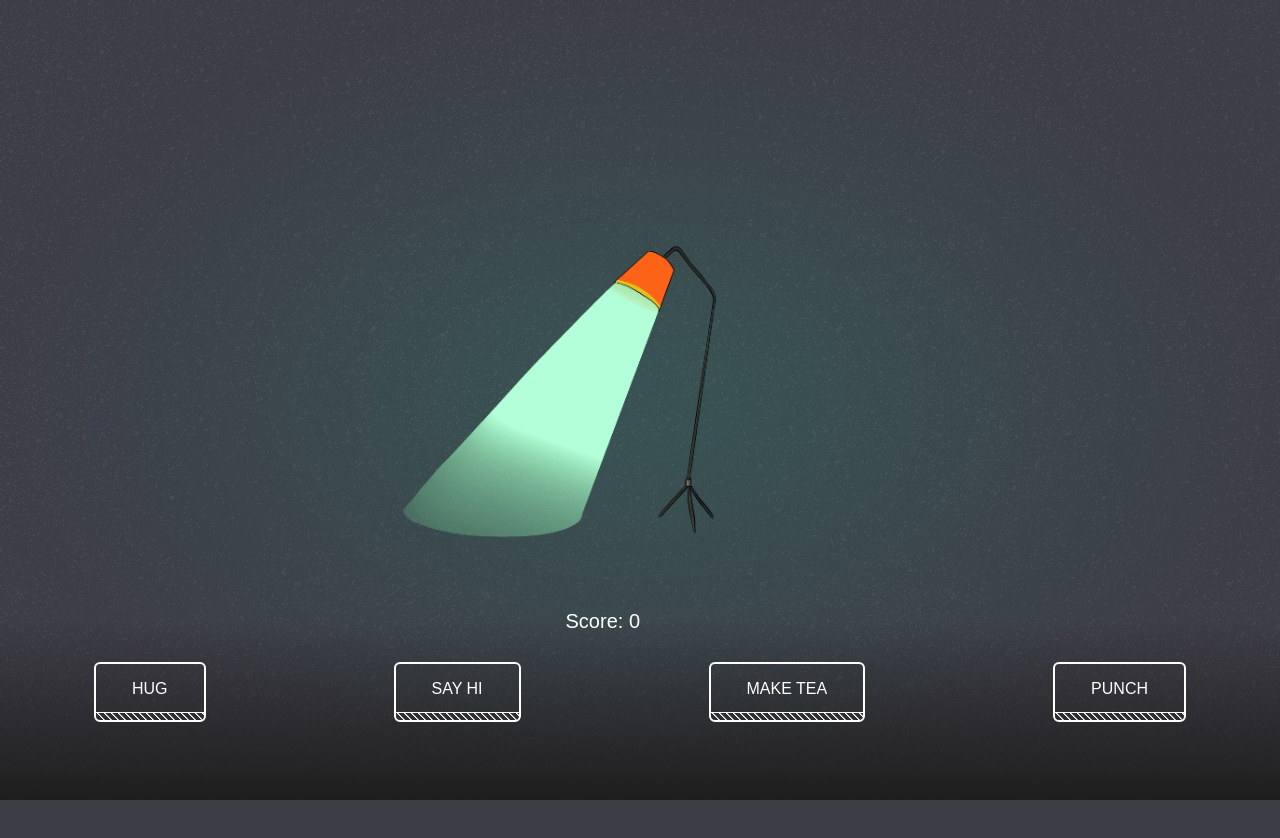
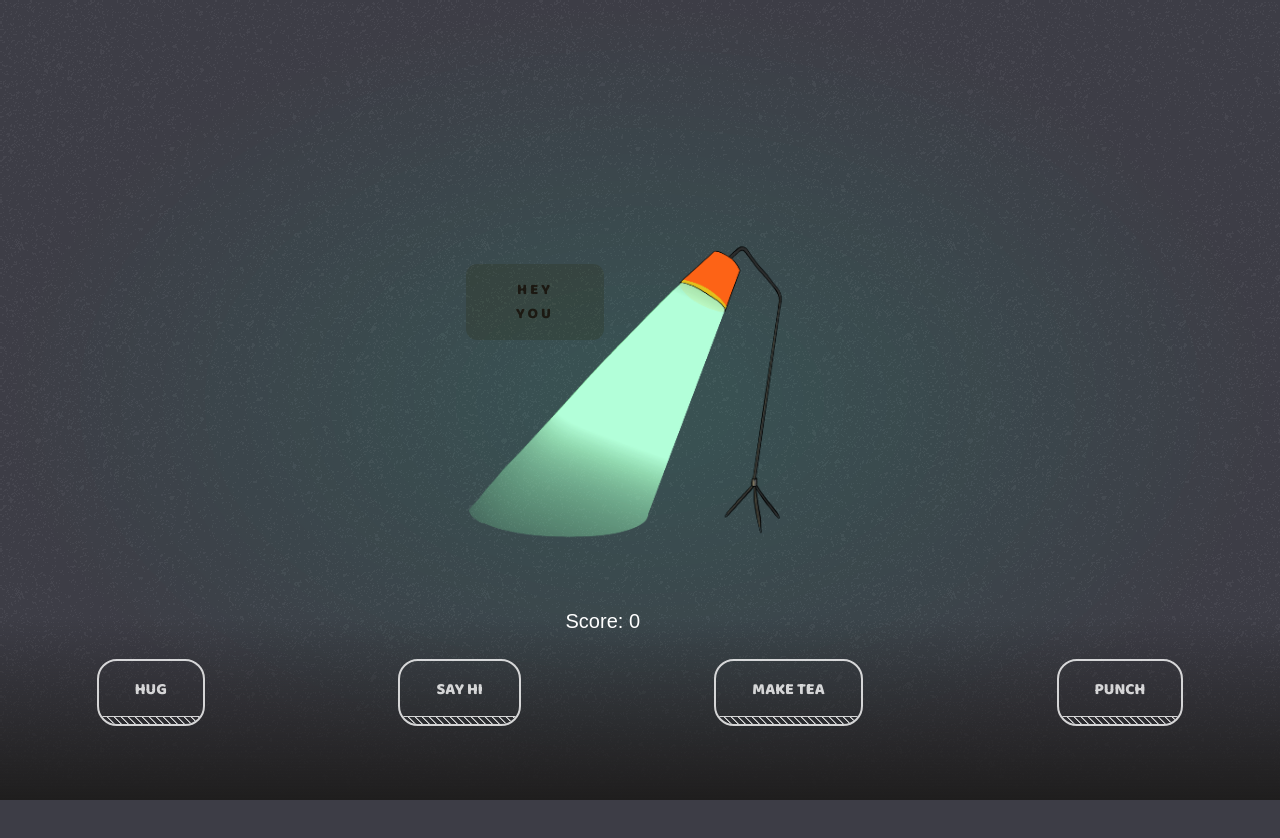
Before and after one commit to cakeinpanic/ld49, a React app: page / in a window 1280 px wide. Shown: the top 838 px of the page. Built offline with nearby package versions, Linux system fonts and the light colour scheme.

Commit message:
add bubble

```diff
--- a/src/App.css
+++ b/src/App.css
@@ -22,9 +22,18 @@
     width: 1000px;
     height: 900px;
     position: relative;
+    left: 66px;
 }
 
 @media (max-width: 1000px) {
+    #root *{
+        display: none;
+    }
+    #root:after{
+        content: 'sry, only on desktop';
+        font-family: "Baloo 2", cursive;
+        color: white;
+    }
     .Game {
         width: 100%;
         height: 50%;
--- a/src/App.tsx
+++ b/src/App.tsx
@@ -2,9 +2,11 @@ import { useState } from 'react'
 import useSound from 'use-sound'
 import './App.css'
 import { Buttons } from './Buttons'
+import { Speech } from './Speech'
 import lamp from './lamp.png'
 import light from './light.png'
-import {ScoreContext} from './score.context'
+import {ScoreContext} from './context/score.context'
+
 const music = require('./music.mp3').default
 const root = document.documentElement
 
@@ -45,6 +47,7 @@ function App() {
       <div className="Game">
         <img className="img light" src={light}/>
         <img className="img lamp" src={lamp}/>
+        <Speech/>
         {/*{showBtn && <button className="start-btn" onClick={() => {*/}
         {/*  // play();*/}
         {/*  setShowBtn(false)*/}
--- a/src/Buttons.css
+++ b/src/Buttons.css
@@ -10,12 +10,6 @@
     align-items: center;
 }
 
-.Button {
-  display: inline-block;
-    background: rgba(255,255,255,.5);
-    border-radius: 5px;
-    padding: 20px;
-}
 
 .score {
     position: absolute;
@@ -43,15 +37,6 @@
         background-position: 100% 0;
     }
 }
-body {
-    width: 100%;
-    height: 100vh;
-    display: flex;
-    justify-content: center;
-    align-items: center;
-    flex-direction: column;
-    font-family: sans-serif;
-}
 
 .btn {
     overflow: visible;
@@ -70,14 +55,14 @@ body {
     /*background-color: #fff;*/
     color: white;
     border: 2px solid white;
-    border-radius: 6px;
+    border-radius: 20px;
     margin-bottom: 16px;
     transition: all 0.5s ease;
+    font-family: "Baloo 2", cursive;
+    font-weight: bold;
+    opacity: .8;
 }
-.btn:-moz-focus-inner {
-    padding: 0;
-    border: 0;
-}
+
 .btn--stripe {
     overflow: hidden;
     position: relative;
@@ -97,7 +82,7 @@ body {
     background-size: 7px 7px;
 }
 .btn--stripe:hover {
-    background-color: rgba(255,255,255, .4);
+    background-color: rgba(255,255,255, .2);
     color: #fff;
     /*border-color: #000;*/
 }
--- a/src/Buttons.tsx
+++ b/src/Buttons.tsx
@@ -1,9 +1,6 @@
 import { useContext } from 'react'
 import './Buttons.css'
-import { ScoreContext } from './score.context'
-
-const music = require('./music.mp3').default
-const root = document.documentElement
+import { ScoreContext } from './context/score.context'
 
 export function Buttons() {
   const { score, setScore } = useContext(ScoreContext)
--- /dev/null
+++ b/src/Speech.css
@@ -0,0 +1,112 @@
+.speech-container {
+    margin: 0;
+    display: grid;
+    place-items: center;
+    font: 2vw system-ui;
+    position: absolute;
+    left: calc(50% - 240px);
+    top: calc(50% - 148px);
+    width :100px;
+    height: 100px;
+}
+
+.speech {
+    transform: translatey(0px);
+    -webkit-animation: float 5s ease-in-out infinite;
+    animation: float 5s ease-in-out infinite;
+    mix-blend-mode: multiply;
+    text-align: center;
+    text-transform: uppercase;
+    font-weight: bold;
+    letter-spacing: 3px;
+    font-size: 15px;
+    color: #774f38;
+    background-color: #ece5ce;
+    padding: 14px 50px;
+    border-radius: 11px;
+    position: relative;
+    /*box-shadow: 20px 20px #83af9b;*/
+    font-family: "Baloo 2", cursive;
+
+}
+
+.speech:after {
+
+    transform: translatey(0px);
+    -webkit-animation: float2 5s ease-in-out infinite;
+    animation: float2 5s ease-in-out infinite;
+    content: ".";
+    font-weight: bold;
+    -webkit-text-fill-color: #ece5ce;
+    /*text-shadow: 22px 22px #83af9b;*/
+    text-align: right;
+    font-size: 55px;
+    width: 55px;
+    height: 11px;
+    line-height: 30px;
+    border-radius: 11px;
+    background-color: #ece5ce;
+    position: absolute;
+    display: block;
+    bottom: -30px;
+    right: 0;
+    /*box-shadow: 22px 22px #83af9b;*/
+    z-index: -2;
+    content: none;
+}
+
+@-webkit-keyframes float {
+    0% {
+        transform: translatey(0px);
+    }
+    50% {
+        transform: translatey(-20px);
+    }
+    100% {
+        transform: translatey(0px);
+    }
+}
+
+@keyframes float {
+    0% {
+        transform: translatey(0px);
+    }
+    50% {
+        transform: translatey(-20px);
+    }
+    100% {
+        transform: translatey(0px);
+    }
+}
+@-webkit-keyframes float2 {
+    0% {
+        line-height: 30px;
+        transform: translatey(0px);
+    }
+    55% {
+        transform: translatey(-20px);
+    }
+    60% {
+        line-height: 10px;
+    }
+    100% {
+        line-height: 30px;
+        transform: translatey(0px);
+    }
+}
+@keyframes float2 {
+    0% {
+        line-height: 30px;
+        transform: translatey(0px);
+    }
+    55% {
+        transform: translatey(-20px);
+    }
+    60% {
+        line-height: 10px;
+    }
+    100% {
+        line-height: 30px;
+        transform: translatey(0px);
+    }
+}
--- /dev/null
+++ b/src/Speech.tsx
@@ -0,0 +1,17 @@
+import { useContext } from 'react'
+import './Speech.css'
+import { ScoreContext } from './context/score.context'
+
+export function Speech() {
+  const { score, setScore } = useContext(ScoreContext)
+
+
+  return (
+
+    <div className="speech-container">
+      <div className="speech">
+    hey you
+    </div>
+    </div>
+  )
+}
--- /dev/null
+++ b/src/context/score.context.ts
@@ -0,0 +1,8 @@
+import React from 'react'
+
+export interface IContext {
+  score: number,
+  setScore: Function
+}
+
+export const ScoreContext = React.createContext<IContext>({ score: 0, setScore: () => {} })
--- a/src/index.js
+++ b/src/index.js
@@ -6,6 +6,7 @@ import reportWebVitals from './reportWebVitals';
 
 ReactDOM.render(
   <React.StrictMode>
+    <link href="https://fonts.googleapis.com/css?family=Baloo+2:400,800" rel="stylesheet"/>
     <div className="light bg"/>
     <App />
   </React.StrictMode>,
--- a/src/score.context.ts
+++ /dev/null
@@ -1,7 +0,0 @@
-import React from 'react'
-export interface IContext{
-  score: number,
-  setScore: Function
-}
-
-export const ScoreContext = React.createContext<IContext>({score: 0, setScore: ()=>{}});
```
Also changed, not shown: 2 other files (tests, documents, lock files or other folders).
